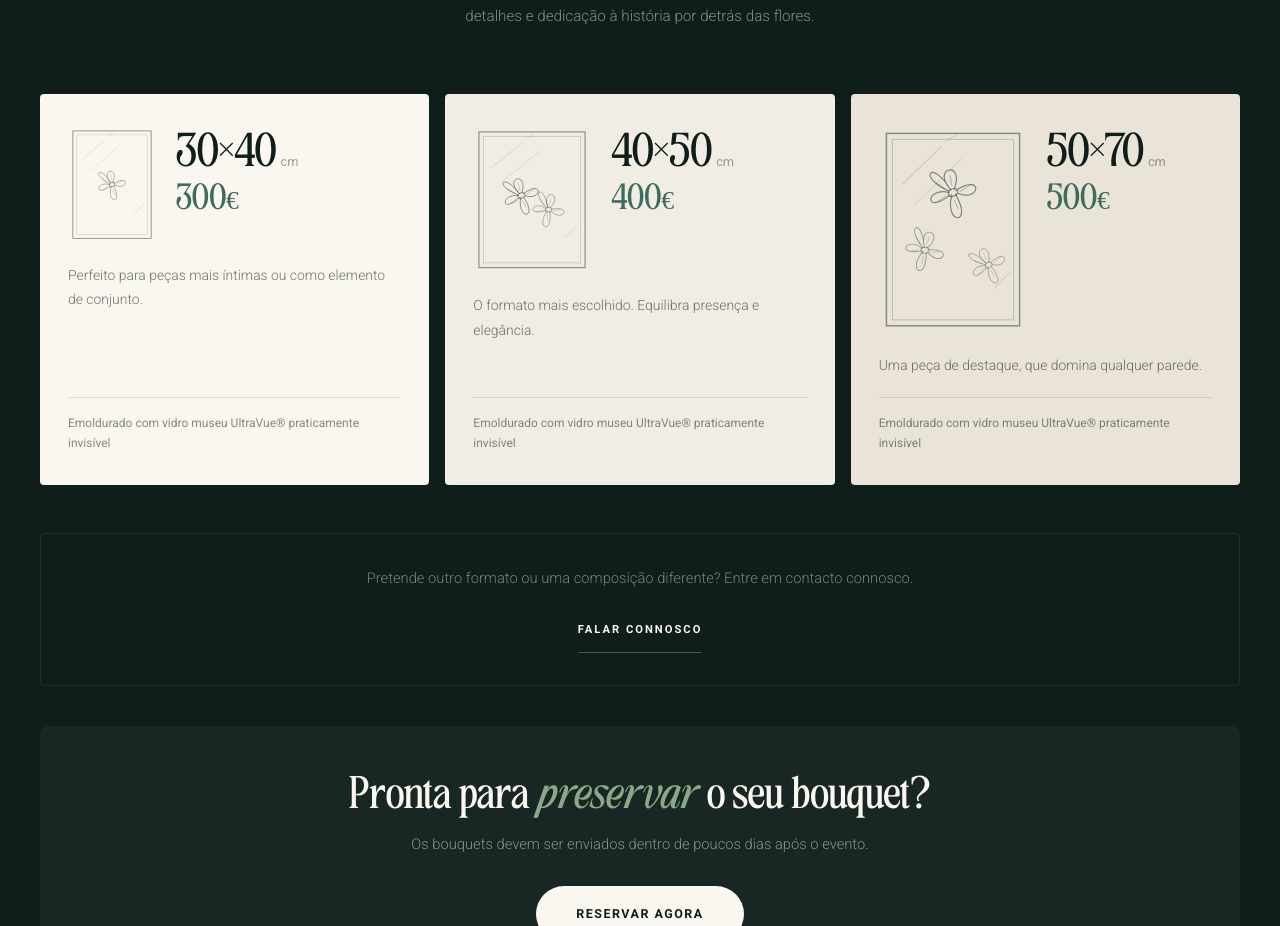
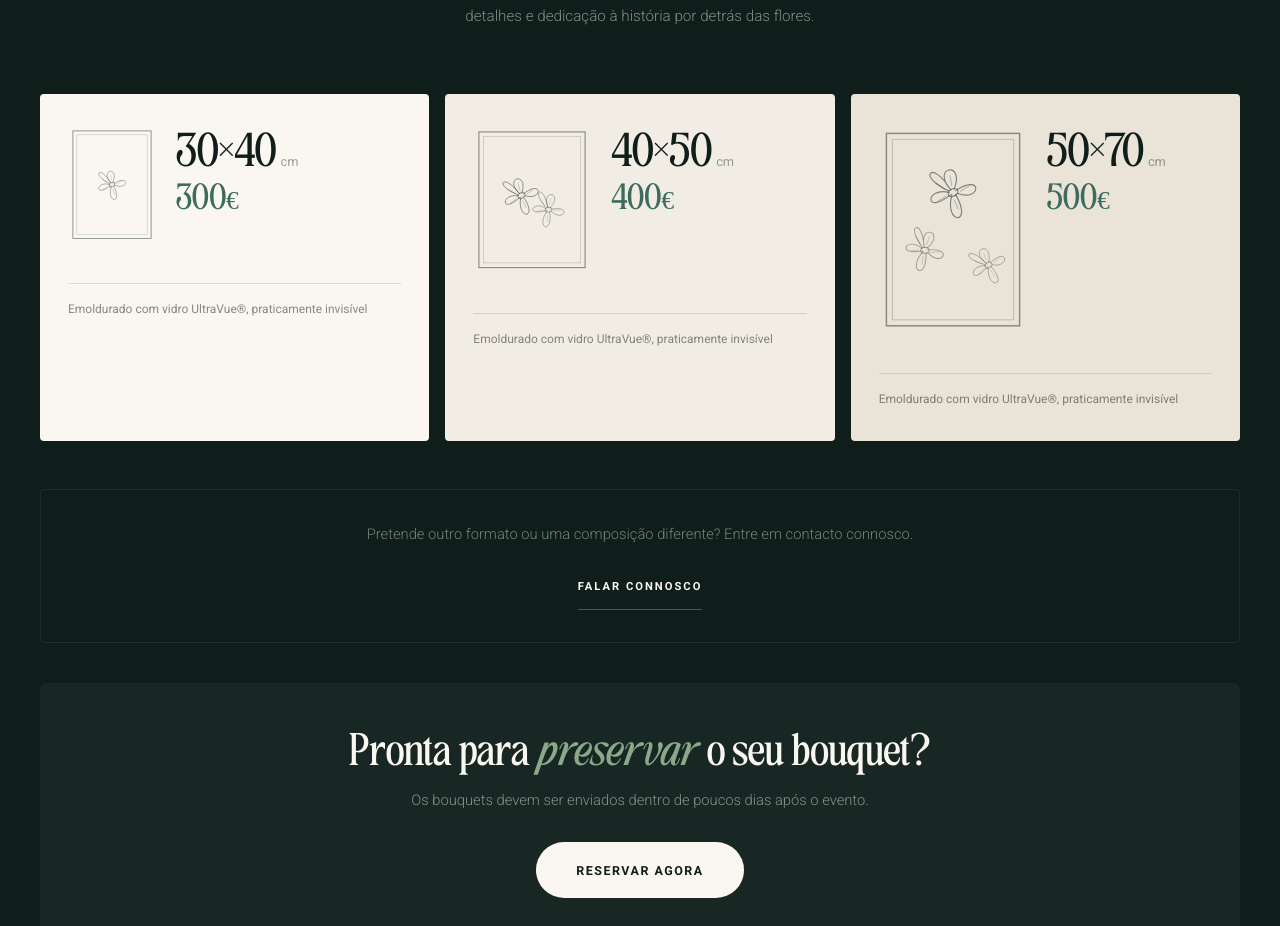
Before and after one commit to floresabeirario/fbr-website, a Next.js app: page /opcoes-e-precos in a window 1280 px wide. Shown: the part 2683-3609 px from the top of the page. Built offline with nearby package versions, Linux system fonts and the light colour scheme.

Commit message:
Update client.jsx

```diff
--- a/app/opcoes-e-precos/client.jsx
+++ b/app/opcoes-e-precos/client.jsx
@@ -58,7 +58,6 @@ function Flower({ cx, cy, scale = 1, rotate = 0, opacity = 0.45, dark = false })
 function FrameSVG({ vw, vh, flowers, svgWidth, label, dark = false }) {
   const stroke1 = dark ? "rgba(15,30,26,0.45)" : "rgba(250,247,240,0.55)";
   const stroke2 = dark ? "rgba(15,30,26,0.22)" : "rgba(250,247,240,0.28)";
-  const strokeGlass = dark ? "rgba(15,30,26,0.14)" : "rgba(250,247,240,0.18)";
   return (
     <svg
       xmlns="http://www.w3.org/2000/svg"
@@ -70,14 +69,6 @@ function FrameSVG({ vw, vh, flowers, svgWidth, label, dark = false }) {
         stroke={stroke1} strokeWidth="2" fill="none" />
       <rect x="18" y="18" width={vw - 36} height={vh - 36}
         stroke={stroke2} strokeWidth="1.2" fill="none" />
-      <line x1="32" y1={vh * 0.28} x2={vw * 0.42} y2="28"
-        stroke={strokeGlass} strokeWidth="1.4" strokeLinecap="round" />
-      <line x1={vw * 0.46} y1="20" x2={vw * 0.52} y2="12"
-        stroke={strokeGlass} strokeWidth="1.2" strokeLinecap="round" />
-      <line x1="48" y1={vh * 0.38} x2={vw * 0.56} y2="44"
-        stroke={strokeGlass} strokeWidth="1.1" strokeLinecap="round" />
-      <line x1={vw - 44} y1={vh - 60} x2={vw - 24} y2={vh - 82}
-        stroke={strokeGlass} strokeWidth="1.3" strokeLinecap="round" />
       {flowers.map((f, i) => (
         <Flower key={i} {...f} dark={dark} />
       ))}
@@ -396,19 +387,6 @@ export default function OpcoesClient() {
                     </div>
                   </div>
 
-                  {/* Descrição */}
-                  <p style={{
-                    fontFamily: "Roboto, sans-serif",
-                    fontWeight: 300,
-                    fontSize: "0.87rem",
-                    lineHeight: 1.75,
-                    color: "rgba(15,30,26,0.6)",
-                    margin: "0",
-                    flexGrow: 1,
-                  }}>
-                    {item.desc}
-                  </p>
-
                   {/* Nota de materiais */}
                   <div style={{ marginTop: "20px", paddingTop: "16px", borderTop: "1px solid rgba(15,30,26,0.12)" }}>
                     <p style={{
@@ -419,7 +397,7 @@ export default function OpcoesClient() {
                       color: "rgba(15,30,26,0.5)",
                       margin: 0,
                     }}>
-                      Emoldurado com vidro museu UltraVue® praticamente invisível
+                      Emoldurado com vidro UltraVue®, praticamente invisível
                     </p>
                   </div>
                 </div>
```
